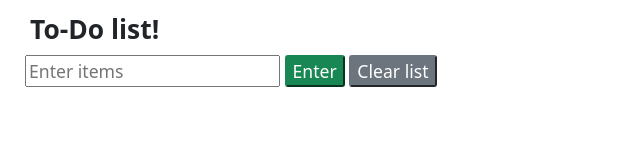
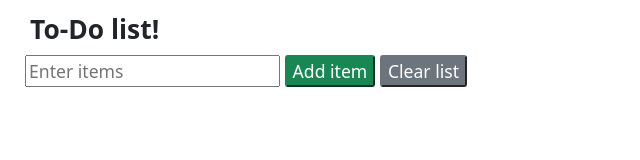
Before and after one commit to Lorenzo-Orenday/to-do-list-Javascript, a plain HTML site: page index.html in a window 1280 px wide. Shown: the whole page, without its empty margins (0-640 px from the left). Drawn offline with nearby package versions, Linux system fonts and the light colour scheme.

Commit message:
Update index.html

```diff
--- a/index.html
+++ b/index.html
@@ -14,7 +14,7 @@
     <div class="todo-header">
         <p>To-Do list!</p>
         <input id="input" type="text" placeholder="Enter items" style="width: 255px;">
-        <button id="button" class="btn-success">Enter</button> <button id="refresh" class="btn-secondary">Clear list</button>
+        <button id="button" class="btn-success">Add item</button> <button id="refresh" class="btn-secondary">Clear list</button>
         <br>
         <br>
     </div>
```
